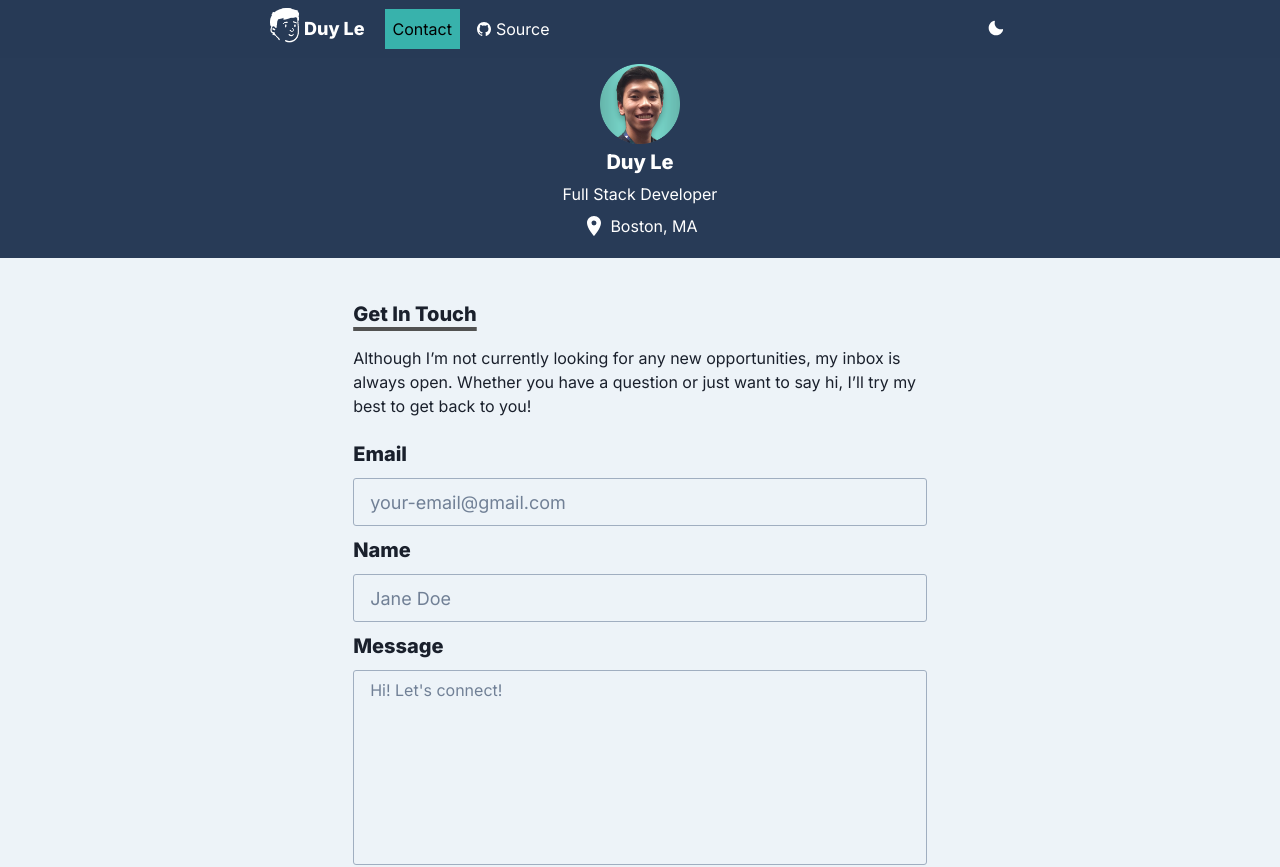
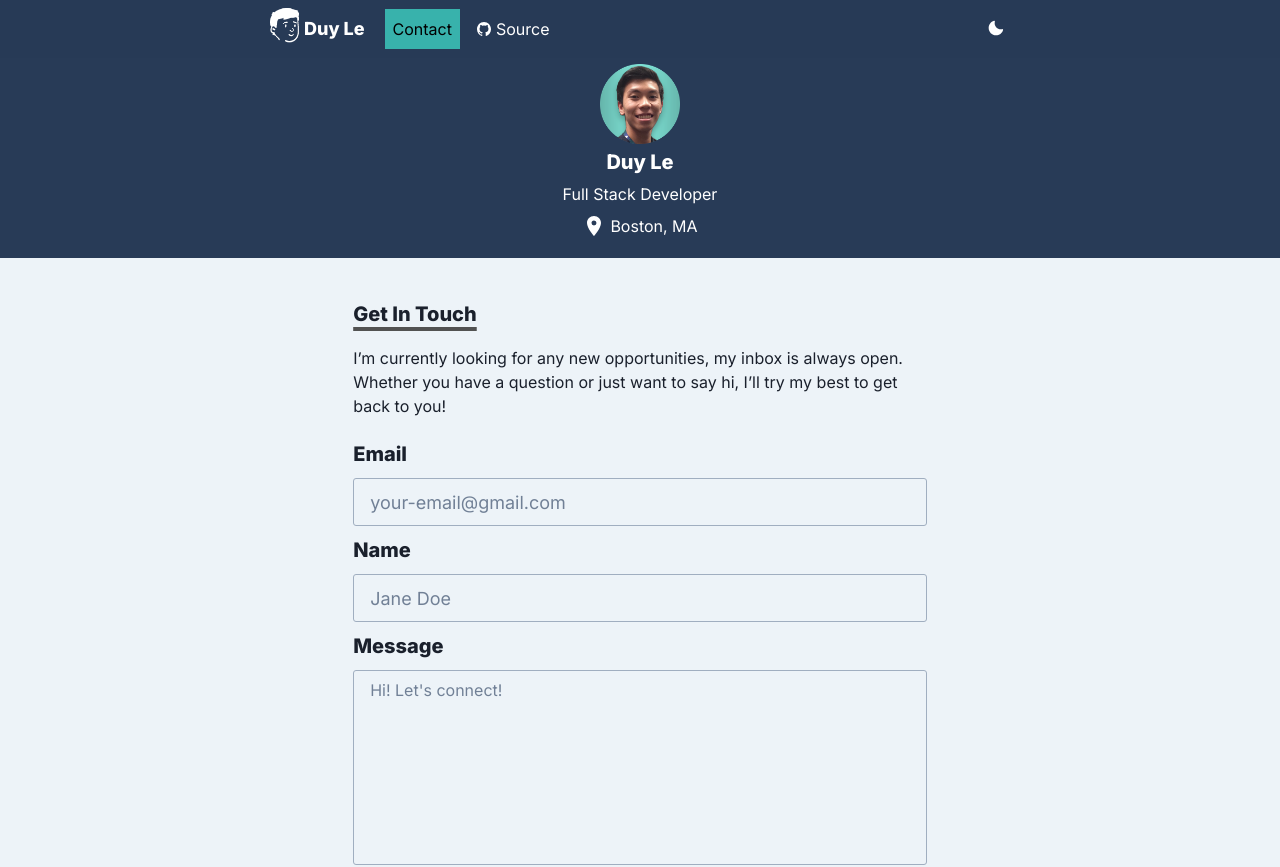
Before and after one commit to iamdooboy/portfoliov2, a Next.js app: page /contact in a window 1280 px wide. Shown: the top 867 px of the page. Built offline with nearby package versions, Linux system fonts and the light colour scheme.

Commit message:
update contact

```diff
--- a/pages/contact.js
+++ b/pages/contact.js
@@ -20,9 +20,9 @@ const Contact = () => {
         Get In Touch
       </Heading>
       <Text mt={3} mb={6}>
-        Although I’m not currently looking for any new opportunities, my inbox
-        is always open. Whether you have a question or just want to say hi, I’ll
-        try my best to get back to you!
+        I’m currently looking for any new opportunities, my inbox is always
+        open. Whether you have a question or just want to say hi, I’ll try my
+        best to get back to you!
       </Text>
       <HookForm />
     </Container>
```
